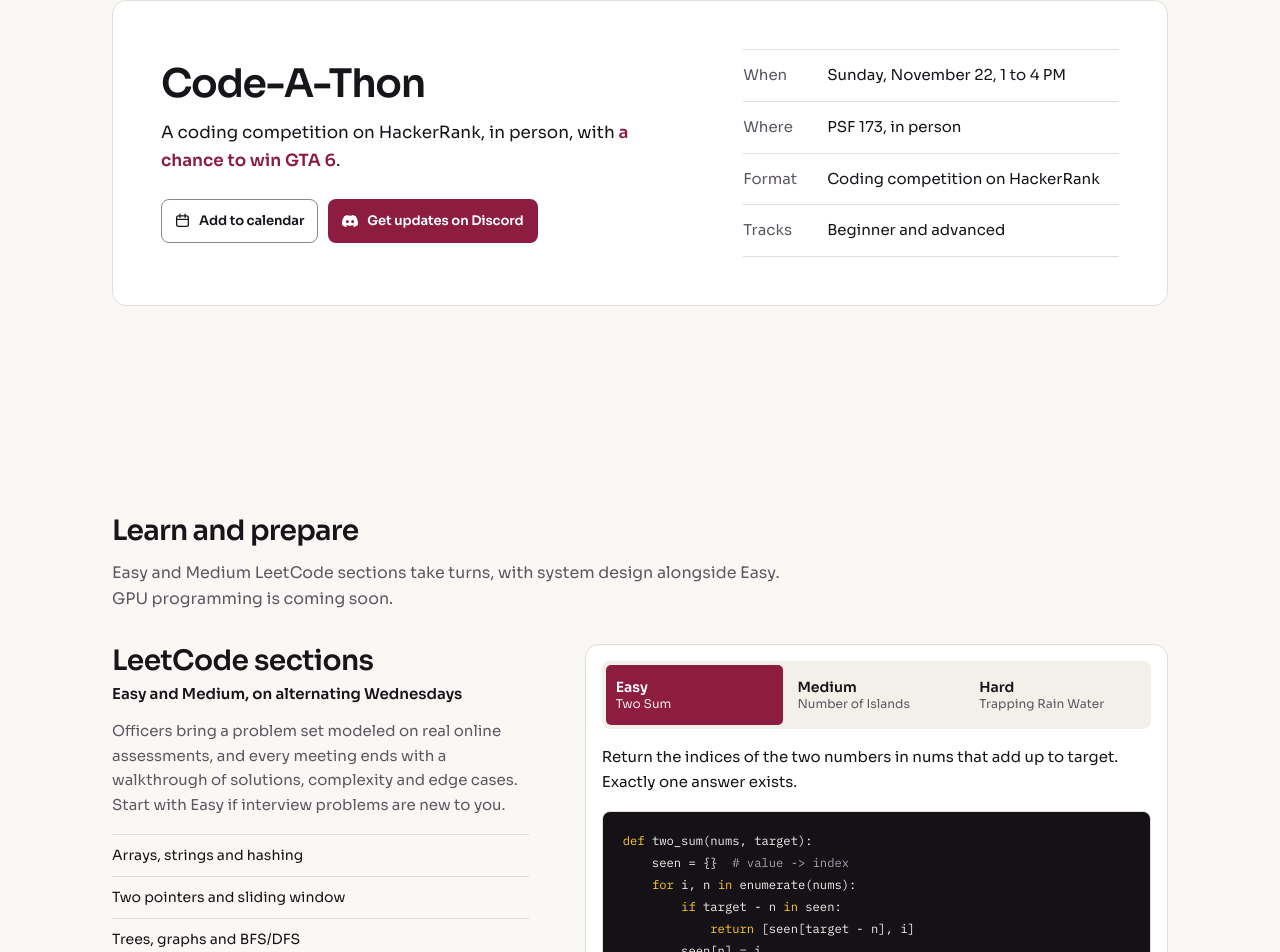
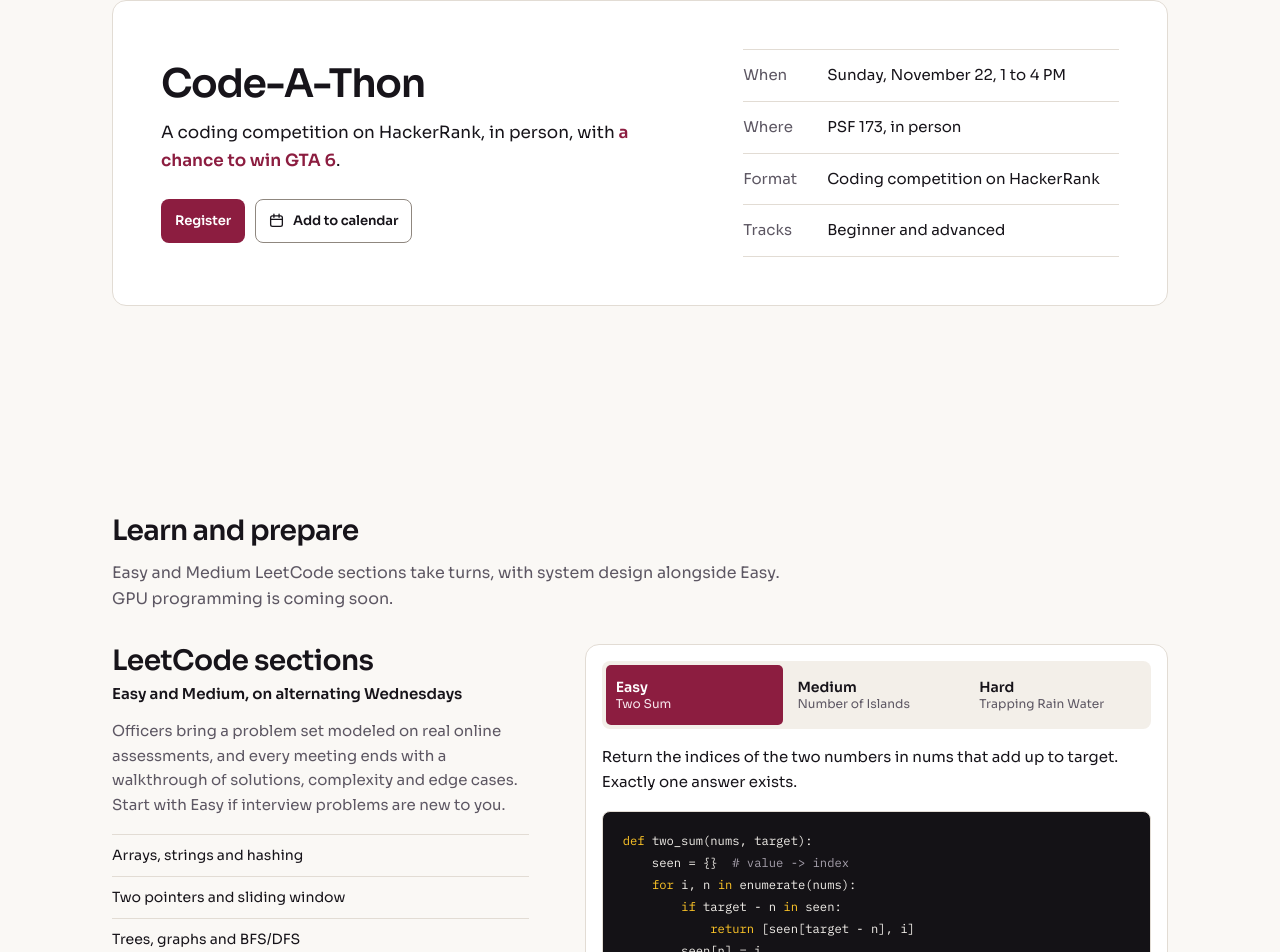
Before and after one commit to Hacker-Devils/web-hackerdevils, a Next.js app: page / in a window 1280 px wide. Shown: the part 731-1683 px from the top of the page. Built offline with nearby package versions, Linux system fonts and the light colour scheme.

Commit message:
Link the Code-A-Thon cards to registration

```diff
--- a/components/sections/CodeAThonFeature.tsx
+++ b/components/sections/CodeAThonFeature.tsx
@@ -1,10 +1,8 @@
 "use client";
 
 import { useEffect, useState } from "react";
-import { DiscordIcon } from "@/components/brand/SocialIcons";
 import { Button, FactList, Section } from "@/components/ui";
 import { codeAThon, codeAThonFacts } from "@/content/events";
-import { links } from "@/content/site";
 import { isUpcoming } from "@/lib/calendar";
 import { AddToCalendar } from "./AddToCalendar";
 
@@ -27,10 +25,10 @@ export function CodeAThonFeature() {
             A coding competition on HackerRank, in person, with <em>a chance to win GTA 6</em>.
           </p>
           <div className="feature-actions">
+            <Button href="/code-a-thon" size="small">
+              Register
+            </Button>
             <AddToCalendar event={codeAThon} />
-            <Button href={links.discord} size="small" icon={<DiscordIcon />}>
-              Get updates on Discord
-            </Button>
           </div>
         </div>
         <FactList items={codeAThonFacts} />
```
